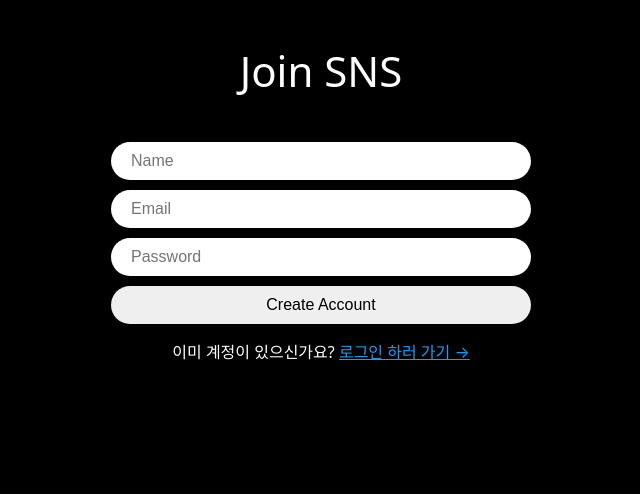
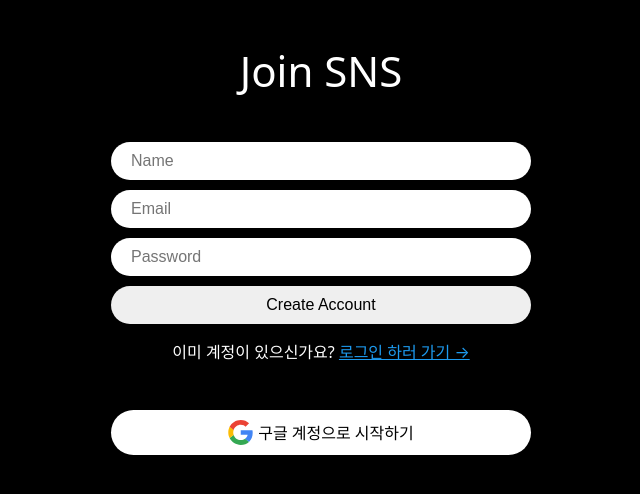
Before and after one commit to planted-ji/My-Diary, a React (Vite) app: page /join in a window 1280 px wide. Shown: the top 494 px of the page, without its empty margins (319-959 px from the left). Built offline with nearby package versions, Linux system fonts and the light colour scheme.

Commit message:
✨ feat: 구글 간편 로그인 기능 추가

```diff
--- /dev/null
+++ b/src/components/google-button.tsx
@@ -0,0 +1,44 @@
+import firebase from "firebase/compat/app";
+import { styled } from "styled-components";
+import { auth } from "../firebase";
+import { GoogleAuthProvider, signInWithPopup } from "firebase/auth";
+import { useNavigate } from "react-router-dom";
+
+const Button = styled.span`
+  margin-top: 50px;
+  background-color: white;
+  font-weight: 500;
+  width: 100%;
+  color: black;
+  padding: 10px 20px;
+  border-radius: 50px;
+  border: 0;
+  display: flex;
+  gap: 5px;
+  align-items: center;
+  justify-content: center;
+  cursor: pointer;
+`;
+
+const Logo = styled.img`
+  height: 25px;
+`;
+
+export default function googleButton() {
+  const navigate = useNavigate();
+  const onClick = async () => {
+    try {
+      const provider = new GoogleAuthProvider();
+      await signInWithPopup(auth, provider);
+      navigate("/");
+    } catch (error) {
+      console.error(error);
+    }
+  };
+  return (
+    <Button onClick={onClick}>
+      <Logo src="/google-logo.svg"></Logo>
+      구글 계정으로 시작하기
+    </Button>
+  );
+}
--- a/src/routes/join.tsx
+++ b/src/routes/join.tsx
@@ -11,6 +11,7 @@
   Title,
   Wrapper,
 } from "../components/auth";
+import GoogleButton from "../components/google-button";
 
 export default function Join() {
   const navigate = useNavigate();
@@ -94,6 +95,7 @@
       <Switcher>
         이미 계정이 있으신가요? <Link to="/login">로그인 하러 가기 &rarr;</Link>{" "}
       </Switcher>
+      <GoogleButton />
     </Wrapper>
   );
 }
```
